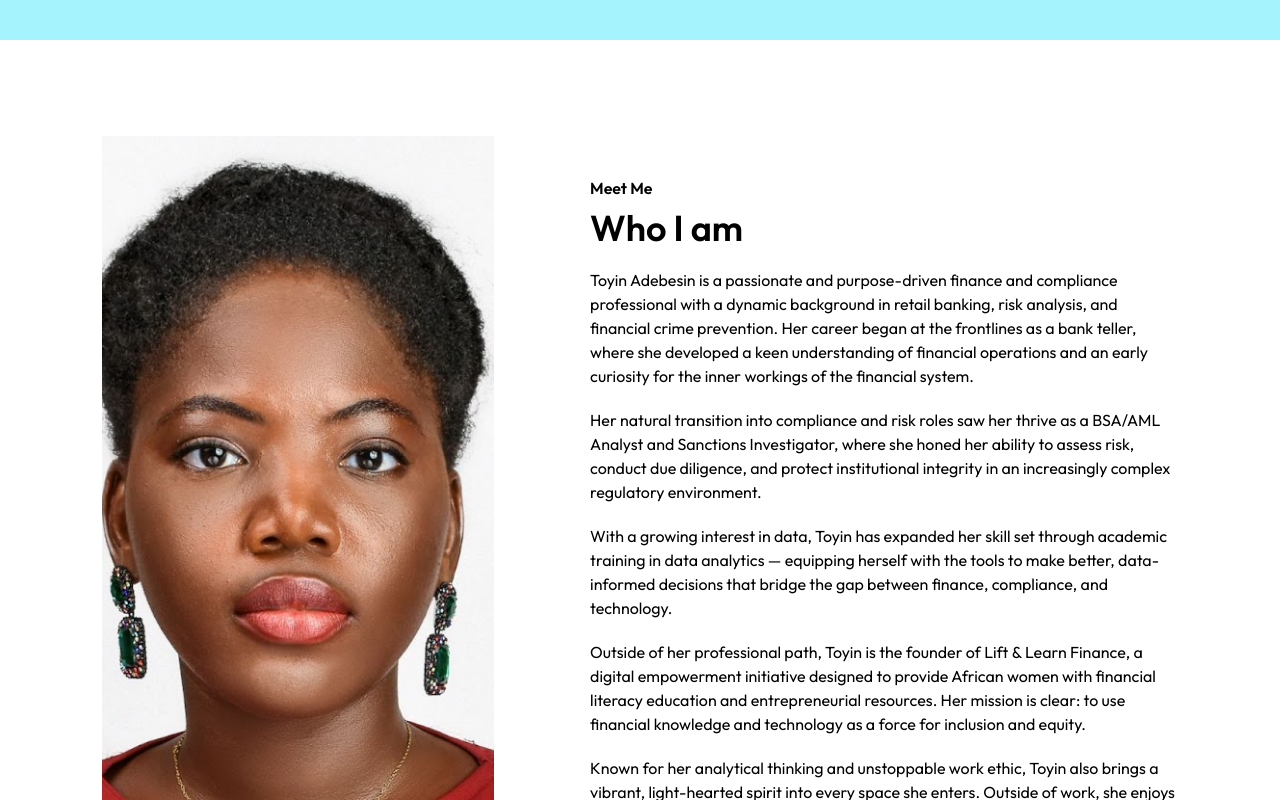
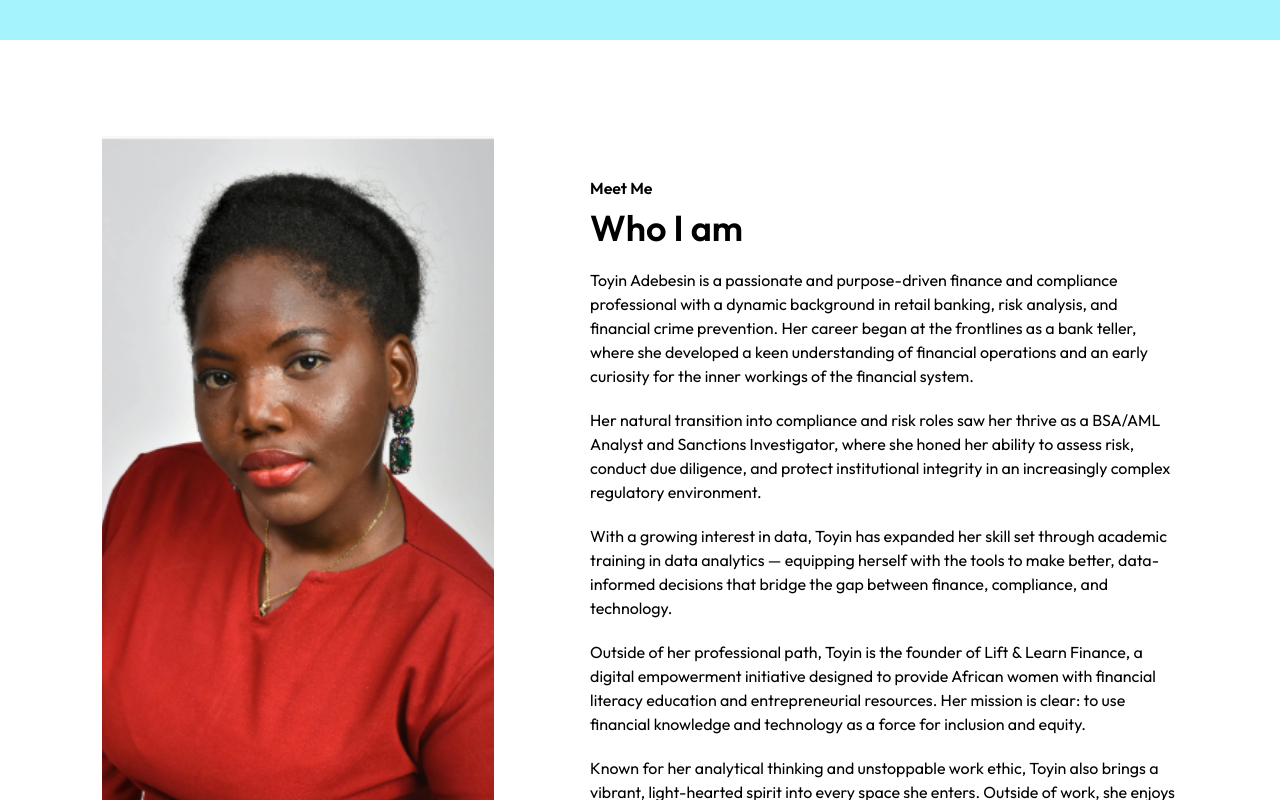
Before and after one commit to Agbakay/toyin-adebesin-portfolio, a React (Vite) app in the folder Landing Page/: page /about in a window 1280 px wide. Shown: the part 360-1160 px from the top of the page. Built offline with nearby package versions, Linux system fonts and the light colour scheme.

Commit message:
Update about image

```diff
--- a/Landing Page/index.html
+++ b/Landing Page/index.html
@@ -16,7 +16,7 @@
       content="A vibrant Financial Analyst, Compliance
 Specialist & Data Enthusiast."
     />
-    <title>Toyin Adebesin | Compliance Specialist & Data Expert</title>
+    <title>Toyin Adebesin | Compliance Specialist & Data Ex pert</title>
   </head>
   <body>
     <div id="root"></div>
--- a/Landing Page/src/components/About/AboutMe.jsx
+++ b/Landing Page/src/components/About/AboutMe.jsx
@@ -1,11 +1,12 @@
 import React from "react";
 import image from "../../assets/herobg.jpg";
+import about from "../../assets/about-img.png";
 
 const AboutMe = () => {
   return (
     <div className="px-[8%] my-24 md:flex gap-24">
       <div className="basis-1/2">
-        <img src={image} alt="" className="w-[100%] h-[100%] object-cover" />
+        <img src={about} alt="" className="w-[100%] h-[100%] object-cover" />
       </div>
       <div className="basis-3/4">
         <h3 className="pt-10 font-semibold">Meet Me</h3>
```
Also changed, not shown: Landing Page/src/assets/about-img.png (added).
